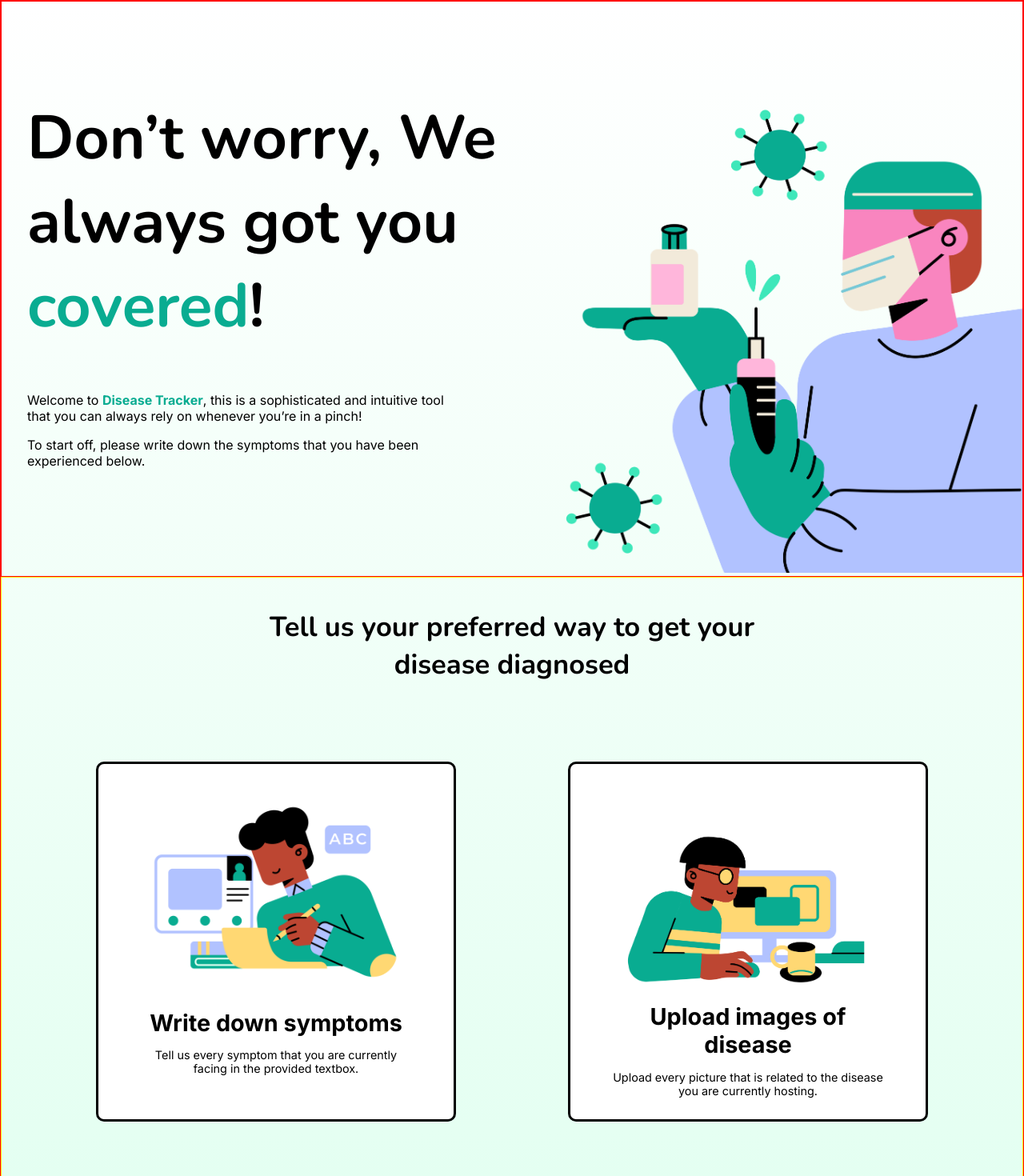
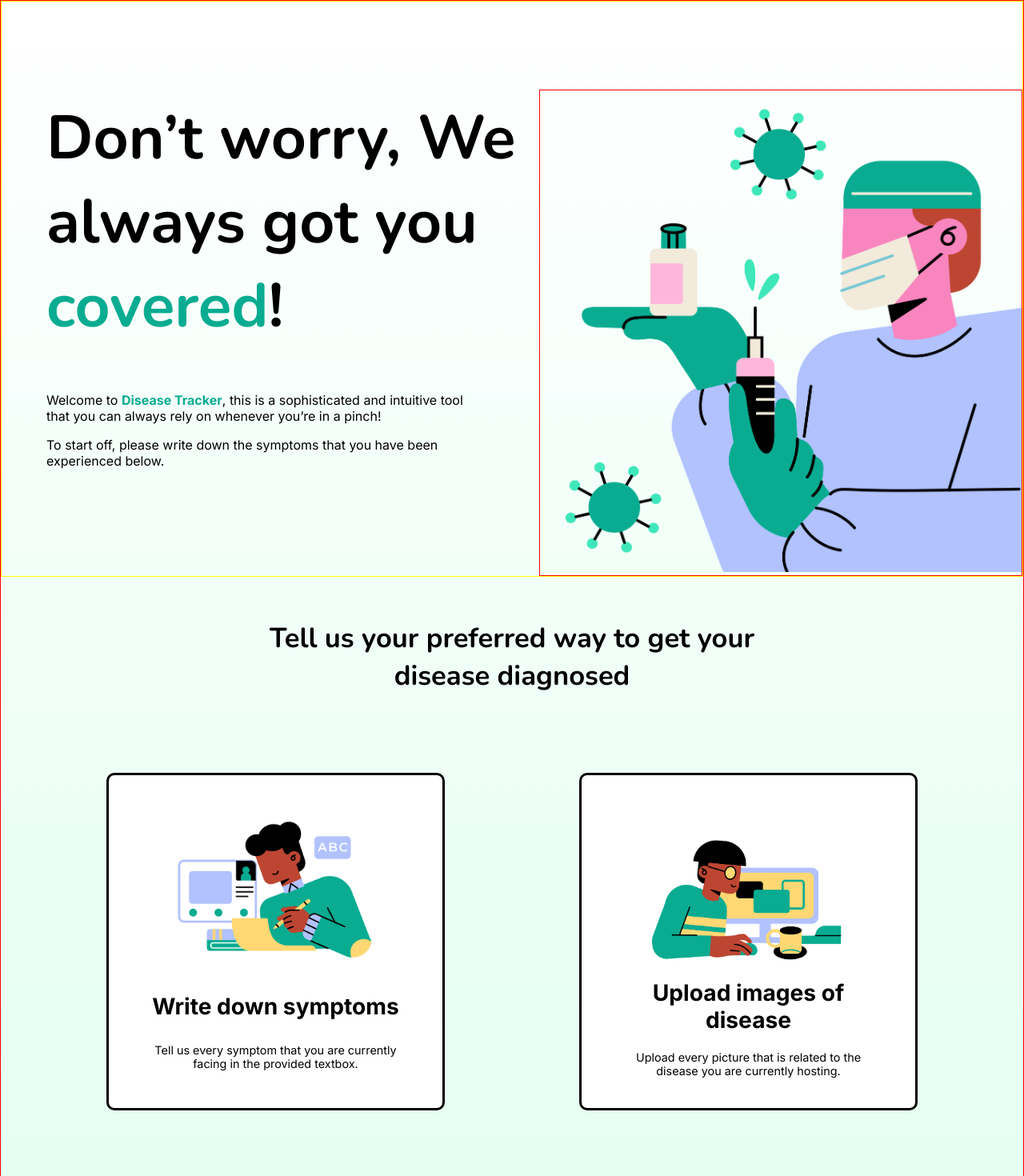
Before and after one commit to MichaelAndreyeshchev/disease-classification-system, a React (Create React App) app: page / in a window 1280 px wide. Shown: the part 80-1550 px from the top of the page at 80% size. Built offline with nearby package versions, Linux system fonts and the light colour scheme.

Commit message:
feat: add responsive styling for home page

```diff
--- a/src/pages/Home/Home.module.css
+++ b/src/pages/Home/Home.module.css
@@ -15,31 +15,26 @@
 .container {
   display: flex;
   width: 100%;
-  min-height: 100vh;
-
-  border: 1px solid red;
-}
-
-.container:first-child {
-  min-height: calc(100vh - 80px);
 }
 
 .section__home {
-  flex-direction: row;
-  justify-content: space-between;
+  flex-direction: column;
   align-items: center;
-  padding-left: 2em;
+  padding-bottom: 1.5em;
+  border: 1px solid yellow;
 }
 
 .wrapper {
   display: flex;
   flex-direction: column;
   width: 100%;
+  padding: 1.5em;
 }
 
 .wrapper--row {
   flex-direction: column;
-  padding: 3em;
+  align-items: center;
+  padding: 1em;
   margin-bottom: auto;
 }
 
@@ -52,27 +47,32 @@
 }
 
 .title--small {
-  font-size: clamp(2rem, 2.7vw, 3rem);
+  font-size: clamp(1.3rem, 2.7vw, 3rem);
   text-align: center;
   margin: auto 0 1em;
 }
 
 .wrapper__description {
-  width: 550px;
+  max-width: 550px;
   font-size: clamp(1rem, 1.2vw, 1.5rem);
   margin: 1em 0;
 }
 
+.image_wrapper {
+  justify-self: flex-end;
+  align-self: flex-end;
+  border: 1px solid red;
+}
+
 .image {
-  width: 47vw;
-  height: 47vw;
+  width: 100%;
 }
 
 .section__features {
   flex-direction: column;
   justify-content: center;
   align-items: center;
-  border: 1px solid yellow;
+  padding: 0 1em;
 }
 
 .wrapper--left {
@@ -93,9 +93,9 @@
   flex-direction: column;
   align-items: center;
 
-  width: 450px;
-  height: 450px;
-  padding: 0 3em 2em;
+  width: clamp(18rem, 33vw, 29rem);
+  height: clamp(18rem, 33vw, 29rem);
+  padding: 0 1em 2em;
   margin: 1em 0;
 
   text-align: center;
@@ -107,47 +107,65 @@
   border-radius: 10px;
 }
 
-.option:hover {
-  box-shadow: -15px 15px 0px #09ac91, -30px 30px 0px #ffd873,
-    -45px 45px 0px #000000;
-}
-
-.option--right:hover {
-  box-shadow: 15px 15px 0px #09ac91, 30px 30px 0px #ffd873,
-    45px 45px 0px #000000;
-}
-
 .option__image {
-  width: 320px;
-  height: 320px;
+  width: clamp(12.5rem, 20vw, 22rem);
+  height: clamp(12.5rem, 20vw, 22rem);
 }
 
 .option__title {
   margin: -0.5em 0 0.5em;
-  font-size: 1.8rem;
+  font-size: clamp(1.1rem, 2.2vw, 1.8rem);
 }
 
 .option__description {
-  font-size: 0.9rem;
+  font-size: clamp(0.7rem, 1.2vw, 0.9rem);
 }
 
-@media screen and (min-width: 1024px) {
-  .section__features {
-    flex-direction: column;
-    align-items: center;
-    justify-content: end;
-    padding-bottom: 1em;
+@media screen and (min-width: 1025px) {
+  .container {
+    min-height: 100vh;
   }
 
-  .image_wrapper {
-    justify-self: flex-end;
-    align-self: flex-end;
+  .container:first-child {
+    min-height: calc(100vh - 80px);
+  }
+
+  .section__home {
+    flex-direction: row;
+    justify-content: space-between;
+    padding: 0;
+    padding-left: 2em;
   }
 
   .wrapper--row {
     flex-direction: row;
     justify-content: space-around;
     padding: 3em;
-    margin-bottom: auto;
+  }
+
+  .image {
+    width: min(50rem, 47vw);
+    height: min(50rem, 47vw);
+  }
+
+  .section__features {
+    justify-content: end;
+    padding: 0;
+    padding-bottom: 1em;
+  }
+
+  .option {
+    justify-content: space-evenly;
+    padding: 0 3em 2em;
+  }
+
+  .option:hover {
+    box-shadow: -15px 15px 0px #09ac91, -30px 30px 0px #ffd873,
+      -45px 45px 0px #000000;
+  }
+
+  .option--right:hover {
+    box-shadow: 15px 15px 0px #09ac91, 30px 30px 0px #ffd873,
+      45px 45px 0px #000000;
   }
 }
```
